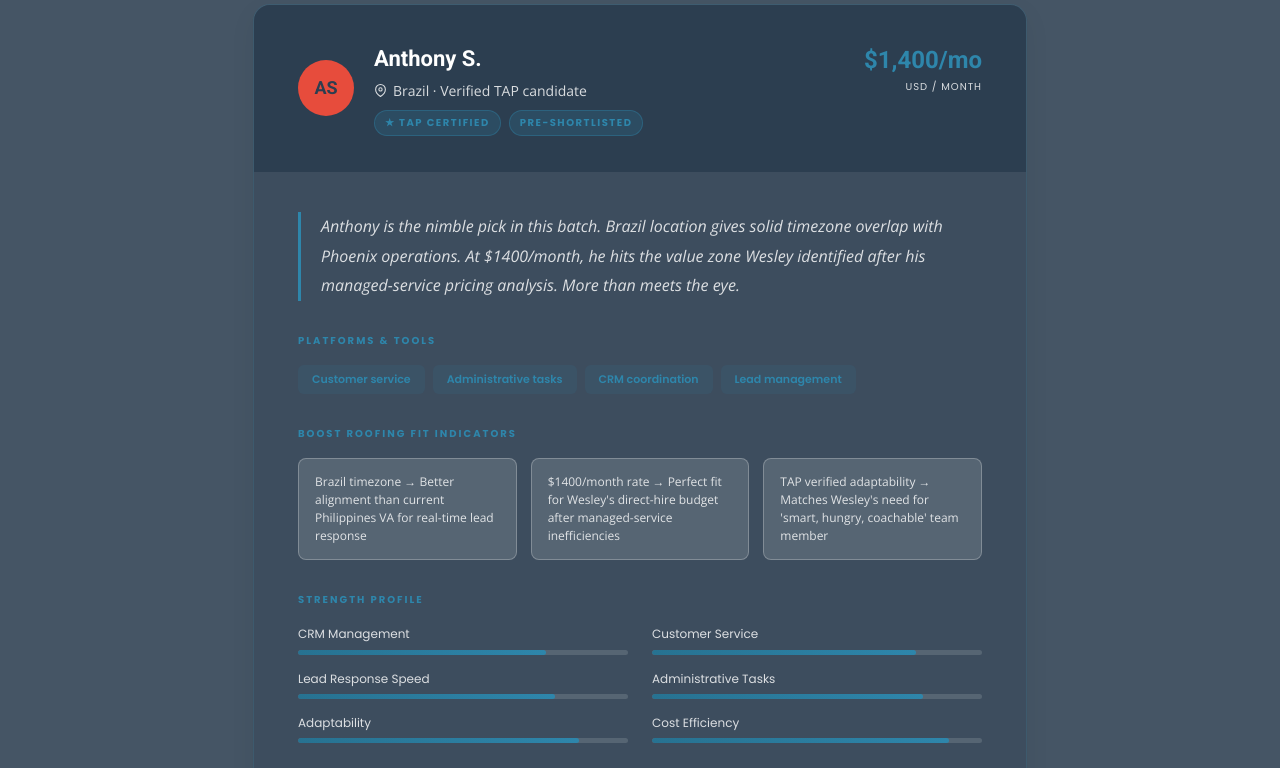
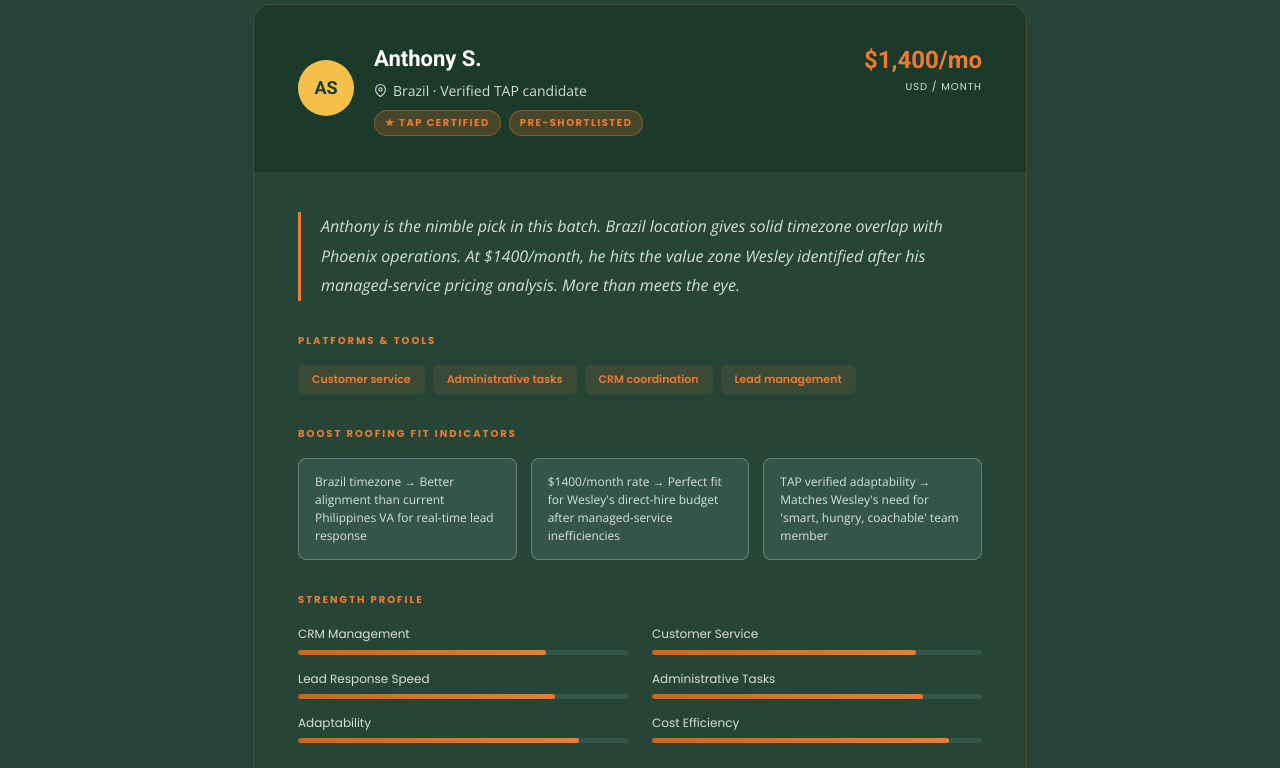
Before and after one commit to wg-dotcom/boost-roofing-customer-support-crm-coordinator-candidates, a plain HTML site: page index.html in a window 1280 px wide. Shown: the part 1358-2126 px from the top of the page. Drawn offline with nearby package versions, Linux system fonts and the light colour scheme.

Commit message:
Match Boost Roofing brand palette: orange + dark forest green
Page previously used a blue/dark-blue palette (#2E86AB primary,
#2C3E50 dark, #E74C3C highlight) that didn't match Boost Roofing's
actual brand. Swapped the full palette:

- Primary: #2E86AB blue -> #EE7B30 Boost orange
- Primary-dark: #277291 -> #D26418
- Primary-deeper: #205e78 -> #B25410
- Accent-light: #6daac4 -> #F49A5A (lighter orange)
- Dark: #2C3E50 blue-gray -> #1B3A2A deep forest green
- Highlight: #E74C3C red -> #F5C04A warm amber/gold
- Bg-page: #28394a -> #143025 (deepest green)
- Bg-card: #3d4d5e -> #264536
- Bg-card-hover, bg-light, bg-subtle: all swapped to green tones
- Hero ::before gradient: #E74C3C12 -> #F5C04A12
- All alpha-suffixed #2E86AB variants cascade with primary swap

Also replaced the logo/favicon URL: was pointing to a roof photo
(Boost-Roofing-Roofing-Company.jpg), now points to the actual
brand logo (Boost-Roofing-Logo.webp). Updated all three locations
(favicon link, hero logo img, footer logo img) plus the favicon
mime type from image/png to image/webp.

```diff
--- a/index.html
+++ b/index.html
@@ -3,25 +3,25 @@
   <meta charset="UTF-8">
   <meta name="viewport" content="width=device-width, initial-scale=1.0">
   <title>Customer Support &amp; CRM Coordinator Candidates — Boost Roofing</title>
-  <link rel="icon" type="image/png" href="https://boostroofing.com/wp-content/uploads/2025/03/Boost-Roofing-Roofing-Company.jpg">
+  <link rel="icon" type="image/webp" href="https://boostroofing.com/wp-content/uploads/2026/05/Boost-Roofing-Logo.webp">
   <link rel="preconnect" href="https://fonts.googleapis.com">
   <link rel="preconnect" href="https://fonts.gstatic.com" crossorigin="">
   <link href="https://fonts.googleapis.com/css2?family=Poppins:wght@400;500;600;700&amp;family=Roboto:wght@300;400;500;600;700;800&amp;family=Open%20Sans:ital,wght@0,400;0,500;0,600;0,700;1,400&amp;display=swap" rel="stylesheet">
   <style>
     :root {
-      --primary: #2E86AB;
-      --primary-dark: #277291;
-      --primary-deeper: #205e78;
-      --primary-soft: #2E86AB26;
-      --primary-light: #2E86AB14;
-      --accent-light: #6daac4;
-      --dark: #2C3E50;
-      --highlight: #E74C3C;
-      --bg-light: #455565;
-      --bg-subtle: #566573;
-      --bg-page: #28394a;
-      --bg-card: #3d4d5e;
-      --bg-card-hover: #4a5969;
+      --primary: #EE7B30;
+      --primary-dark: #D26418;
+      --primary-deeper: #B25410;
+      --primary-soft: #EE7B3026;
+      --primary-light: #EE7B3014;
+      --accent-light: #F49A5A;
+      --dark: #1B3A2A;
+      --highlight: #F5C04A;
+      --bg-light: #28453A;
+      --bg-subtle: #33554A;
+      --bg-page: #143025;
+      --bg-card: #264536;
+      --bg-card-hover: #315241;
       --white: #FFFFFF;
       --text-primary: #ffffff;
       --text-mid: rgba(255,255,255,0.82);
@@ -33,8 +33,8 @@
       --on-dark-muted: rgba(255,255,255,0.15);
       --border: rgba(255,255,255,0.14);
       --border-strong: rgba(255,255,255,0.25);
-      --tag-bg: #2E86AB33;
-      --tag-color: #6daac4;
+      --tag-bg: #EE7B3033;
+      --tag-color: #F49A5A;
       --shadow-sm: 0 1px 3px rgba(0,0,0,0.04), 0 4px 12px rgba(0,0,0,0.03);
       --shadow-md: 0 1px 3px rgba(0,0,0,0.04), 0 8px 28px rgba(0,0,0,0.06);
       --shadow-lg: 0 1px 3px rgba(0,0,0,0.04), 0 16px 48px rgba(0,0,0,0.08);
@@ -54,8 +54,8 @@
     /* ── Hero ── */
     .hero-top-bar { background: linear-gradient(90deg, var(--primary), var(--accent-light)); height: 4px; width: 100%; }
     .hero { background: linear-gradient(155deg, var(--dark) 0%, var(--primary-deeper) 50%, var(--primary-dark) 100%); color: var(--white); padding: 72px 60px 64px; position: relative; overflow: hidden; }
-    .hero::before { content: ''; position: absolute; top: -40%; right: -15%; width: 700px; height: 700px; background: radial-gradient(circle, #E74C3C12 0%, transparent 70%); border-radius: 50%; pointer-events: none; }
-    .hero::after { content: ''; position: absolute; bottom: -30%; left: -10%; width: 500px; height: 500px; background: radial-gradient(circle, #2E86AB0d 0%, transparent 70%); border-radius: 50%; pointer-events: none; }
+    .hero::before { content: ''; position: absolute; top: -40%; right: -15%; width: 700px; height: 700px; background: radial-gradient(circle, #F5C04A12 0%, transparent 70%); border-radius: 50%; pointer-events: none; }
+    .hero::after { content: ''; position: absolute; bottom: -30%; left: -10%; width: 500px; height: 500px; background: radial-gradient(circle, #EE7B300d 0%, transparent 70%); border-radius: 50%; pointer-events: none; }
     .hero-inner { max-width: 1100px; margin: 0 auto; position: relative; z-index: 2; }
     .hero-brand { display: flex; align-items: center; gap: 16px; margin-bottom: 48px; }
     .hero-brand .logo-img { height: 32px; width: auto; filter: brightness(0) invert(1); }
@@ -67,7 +67,7 @@
     .hero-sub { font-size: 17px; color: rgba(255,255,255,0.55); max-width: 660px; font-weight: 400; line-height: 1.7; margin-bottom: 44px; }
     .hero-meta { display: flex; gap: 40px; flex-wrap: wrap; }
     .hero-meta-item { display: flex; flex-direction: column; gap: 4px; }
-    .hero-meta-label { font-family: var(--font-meta); font-size: 10px; font-weight: 600; text-transform: uppercase; letter-spacing: 1.5px; color: #2E86ABe6; }
+    .hero-meta-label { font-family: var(--font-meta); font-size: 10px; font-weight: 600; text-transform: uppercase; letter-spacing: 1.5px; color: #EE7B30e6; }
     .hero-meta-value { font-size: 14px; font-weight: 500; color: rgba(255,255,255,0.75); }
 
     /* ── Editorial / Intro ── */
@@ -99,7 +99,7 @@
     .candidate-card { max-width: 1100px; margin: 0 auto 40px; padding: 0 40px; }
     .card { background: var(--bg-card); border-radius: 16px; overflow: hidden; border: none; box-shadow: 0 1px 3px rgba(0,0,0,0.04), 0 8px 28px rgba(0,0,0,0.06); transition: transform 0.3s ease, box-shadow 0.3s ease; }
     .card:hover { transform: translateY(-2px); box-shadow: 0 1px 3px rgba(0,0,0,0.04), 0 16px 48px rgba(0,0,0,0.1); }
-    .card.featured { box-shadow: 0 1px 3px rgba(0,0,0,0.04), 0 8px 28px rgba(0,0,0,0.06), 0 0 0 1px #2E86AB33; }
+    .card.featured { box-shadow: 0 1px 3px rgba(0,0,0,0.04), 0 8px 28px rgba(0,0,0,0.06), 0 0 0 1px #EE7B3033; }
     .card-top { background: var(--dark); padding: 36px 44px; display: flex; justify-content: space-between; align-items: flex-start; }
     .card-identity { display: flex; align-items: center; gap: 20px; }
     .card-avatar { width: 56px; height: 56px; border-radius: 50%; background: var(--primary); border: none; display: flex; align-items: center; justify-content: center; font-size: 18px; font-weight: 700; color: white; flex-shrink: 0; font-family: var(--font-heading); }
@@ -108,7 +108,7 @@
     .card-location { font-size: 14px; color: var(--on-dark-mid); display: flex; align-items: center; gap: 6px; }
     .card-badges { display: flex; gap: 8px; margin-top: 8px; flex-wrap: wrap; }
     .badge { font-family: var(--font-meta); font-size: 10px; font-weight: 700; letter-spacing: 1.5px; text-transform: uppercase; padding: 4px 10px; border-radius: 100px; }
-    .badge-shortlisted { background: #2E86AB33; color: var(--primary); border: 1px solid #2E86AB66; }
+    .badge-shortlisted { background: #EE7B3033; color: var(--primary); border: 1px solid #EE7B3066; }
     .card-rate { text-align: right; }
     .card-rate-amount { font-size: 24px; font-weight: 700; color: var(--primary); font-family: var(--font-heading); }
     .card-rate-period { font-family: var(--font-meta); font-size: 10px; color: var(--on-dark-mid); text-transform: uppercase; letter-spacing: 1px; }
@@ -130,14 +130,14 @@
     .exp-item { display: flex; gap: 16px; align-items: flex-start; }
     .exp-dot-col { display: flex; flex-direction: column; align-items: center; padding-top: 6px; }
     .exp-dot { width: 9px; height: 9px; border-radius: 50%; background: var(--primary); flex-shrink: 0; }
-    .exp-line { width: 1px; flex: 1; background: #2E86AB33; margin-top: 6px; min-height: 30px; }
+    .exp-line { width: 1px; flex: 1; background: #EE7B3033; margin-top: 6px; min-height: 30px; }
     .exp-content { flex: 1; padding-bottom: 4px; }
     .exp-role { font-size: 15px; font-weight: 600; color: var(--text-primary); }
     .exp-company { font-size: 13px; color: var(--text-light); margin-top: 2px; }
     .exp-highlight { font-size: 13px; color: var(--primary); margin-top: 4px; }
     .tags-cluster { display: flex; flex-wrap: wrap; gap: 8px; }
     .ctag { font-family: var(--font-meta); font-size: 11px; padding: 6px 14px; border-radius: 6px; background: var(--bg-subtle); color: var(--text-mid); }
-    .ctag-key { background: #2E86AB1a; color: var(--primary); font-weight: 600; }
+    .ctag-key { background: #EE7B301a; color: var(--primary); font-weight: 600; }
     .fit-grid { display: grid; grid-template-columns: repeat(3, 1fr); gap: 14px; }
     .fit-item { background: var(--bg-subtle); padding: 14px 16px; border-radius: 8px; border: 1px solid var(--border-strong); overflow: visible; word-wrap: break-word; }
     .fit-label { font-size: 12px; color: var(--text-mid); line-height: 1.5; display: block; overflow: visible; white-space: normal; }
@@ -168,7 +168,7 @@
     .btn-card svg { width: 15px; height: 15px; }
     .btn-tap { background: linear-gradient(135deg, #f59e0b, #d97706); color: white; border: none; }
 
-    .card-recruiter-note { margin: 0; padding: 20px 24px; background: linear-gradient(135deg, #2E86AB0d, #2E86AB05); border-left: 3px solid var(--primary); border-radius: 0 10px 10px 0; }
+    .card-recruiter-note { margin: 0; padding: 20px 24px; background: linear-gradient(135deg, #EE7B300d, #EE7B3005); border-left: 3px solid var(--primary); border-radius: 0 10px 10px 0; }
     .card-recruiter-note .recruiter-note-title { font-family: var(--font-meta); font-size: 11px; font-weight: 700; text-transform: uppercase; letter-spacing: 1.5px; color: var(--primary); margin-bottom: 8px; }
     .card-recruiter-note p { font-size: 14px; color: var(--text-mid); line-height: 1.7; }
 
@@ -182,7 +182,7 @@
     .comparison-table tbody td { padding: 12px 16px; border-bottom: 1px solid var(--border); }
     .comparison-table tbody tr:last-child td { border-bottom: none; }
     .comparison-table tbody tr:hover { background: var(--bg-card-hover); }
-    .comparison-table .highlight-cell { background: #2E86AB1a; font-weight: 600; color: var(--primary); }
+    .comparison-table .highlight-cell { background: #EE7B301a; font-weight: 600; color: var(--primary); }
 
     /* ── Advisor ── */
     .advisor-section { max-width: 780px; margin: 0 auto; padding: 80px 40px 40px; }
@@ -241,7 +241,7 @@
   <section class="hero">
     <div class="hero-inner">
       <div class="hero-brand">
-        <img class="logo-img" src="https://boostroofing.com/wp-content/uploads/2025/03/Boost-Roofing-Roofing-Company.jpg" alt="Boost Roofing">
+        <img class="logo-img" src="https://boostroofing.com/wp-content/uploads/2026/05/Boost-Roofing-Logo.webp" alt="Boost Roofing">
         <div class="logo-sep"></div>
         <span class="logo-sub">Talent Selection</span>
       </div>
@@ -1447,7 +1447,7 @@
 
   <footer class="site-footer">
     <div class="footer-logos">
-      <img src="https://boostroofing.com/wp-content/uploads/2025/03/Boost-Roofing-Roofing-Company.jpg" alt="Boost Roofing" style="height:22px;" onerror="this.style.display='none'">
+      <img src="https://boostroofing.com/wp-content/uploads/2026/05/Boost-Roofing-Logo.webp" alt="Boost Roofing" style="height:22px;" onerror="this.style.display='none'">
       <span class="footer-x">×</span>
       <img src="https://saganrecruitment.com/wp-content/uploads/2025/10/Sagan-Logo-2-e1759568299542.png" alt="Sagan">
     </div>
```
